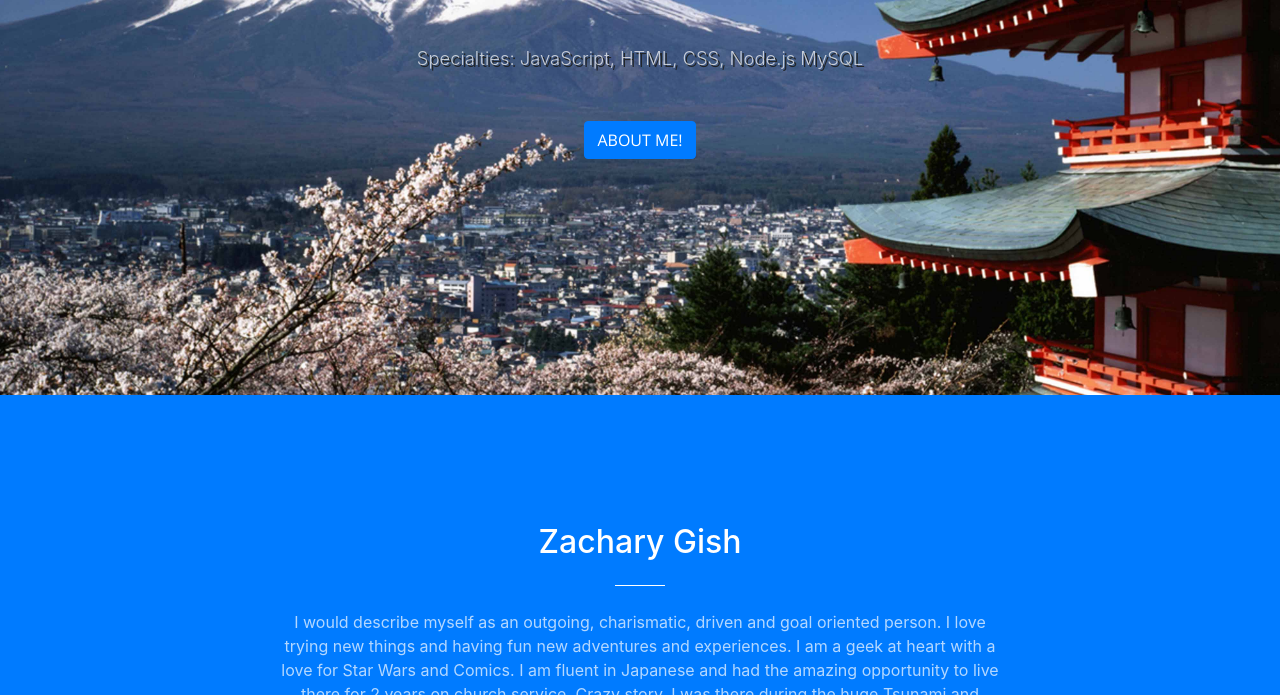
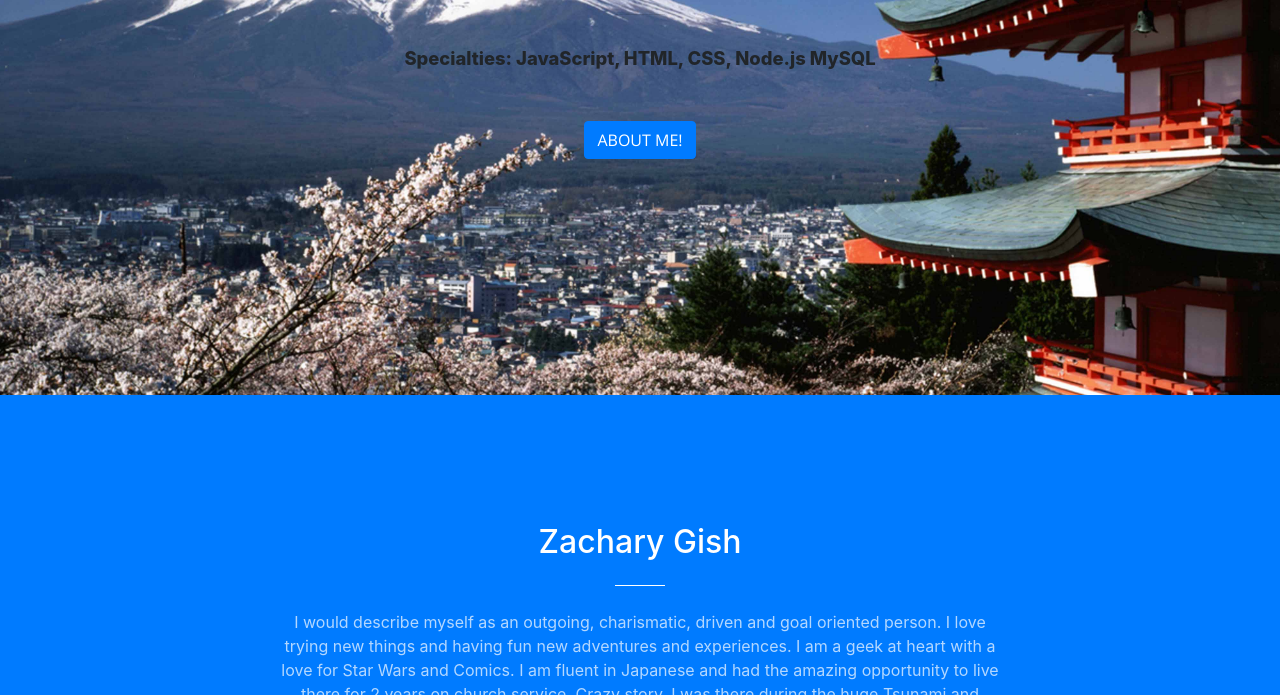
Before and after one commit to zachgish/Bootstrap-Portfolio, a website with bundled scripts: page startbootstrap-creative-master/index.html in a window 1280 px wide. Shown: the part 405-1100 px from the top of the page. Built offline with nearby package versions, Linux system fonts and the light colour scheme.

Commit message:
updated home page

```diff
--- a/startbootstrap-creative-master/css/creative.css
+++ b/startbootstrap-creative-master/css/creative.css
@@ -189,8 +189,9 @@ header.masthead h1 {
 }
 
 header.masthead p {
-  font-weight: 300;
-   text-shadow: #212529 2px 2px;
+  font-weight: 800;
+  color: #212529;
+  text-shadow: #212529
 }
 
 @media (min-width: 768px) {
```
